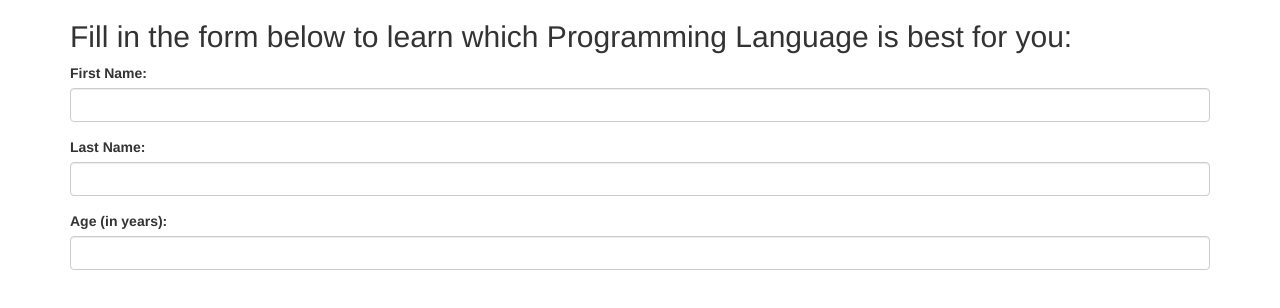
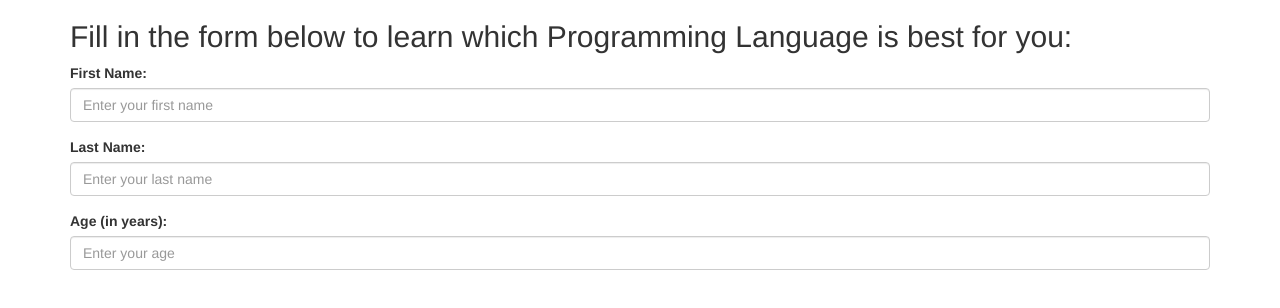
Before and after one commit to nkososik/Programming-Language-Selector, a plain HTML site: page index.html in a window 1280 px wide. Drawn offline with Linux system fonts and the light colour scheme.

Commit message:
add placeholder values to created form inputs

```diff
--- a/index.html
+++ b/index.html
@@ -16,15 +16,15 @@
       <form id="form1">
         <div class="form-group">
           <label for="firstname">First Name: </label>
-          <input id="firstname" class="form-control" type="text">
+          <input id="firstname" class="form-control" type="text" placeholder="Enter your first name">
         </div>
         <div class="form-group">
           <label for="lastname">Last Name: </label>
-          <input id="lastname" class="form-control" type="text">
+          <input id="lastname" class="form-control" type="text" placeholder="Enter your last name">
         </div>
         <div class="form-group">
           <label for="age" type="text">Age (in years): </label>
-          <input id="age" class="form-control" type="text">
+          <input id="age" class="form-control" type="text" placeholder="Enter your age">
         </div>
       </form>
     </div>
```
